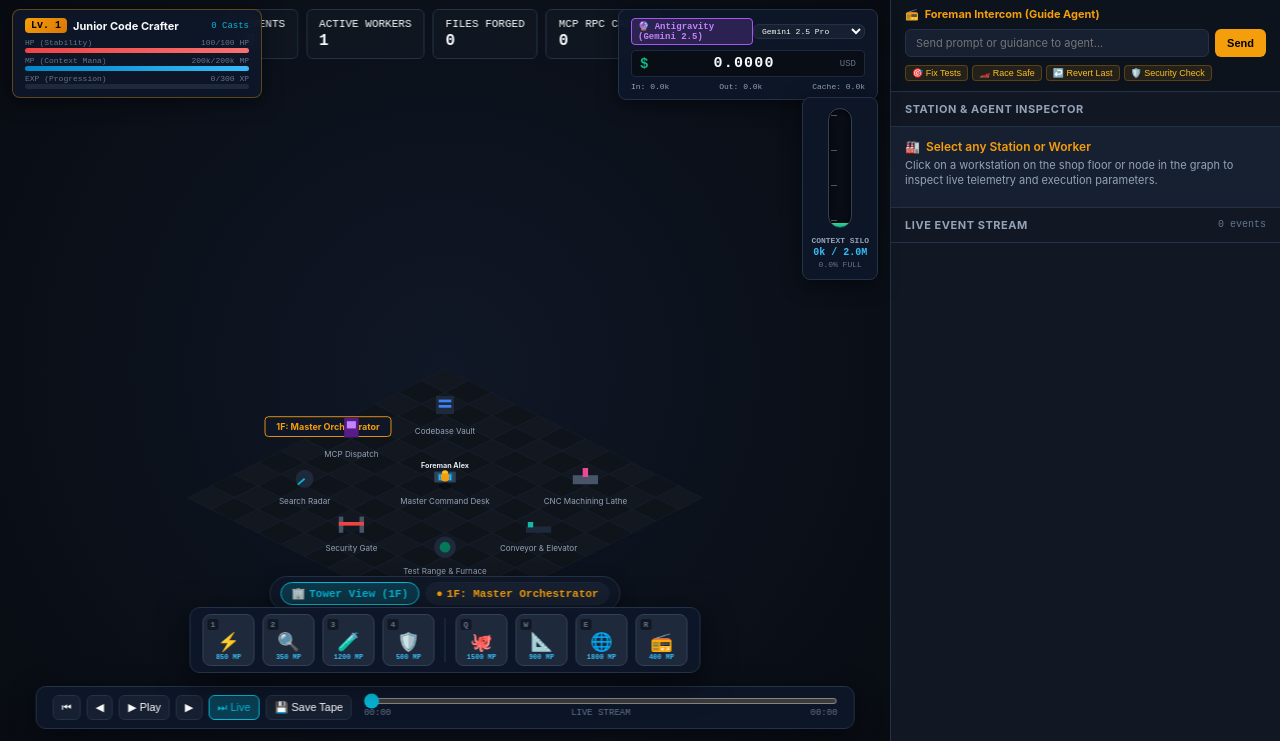
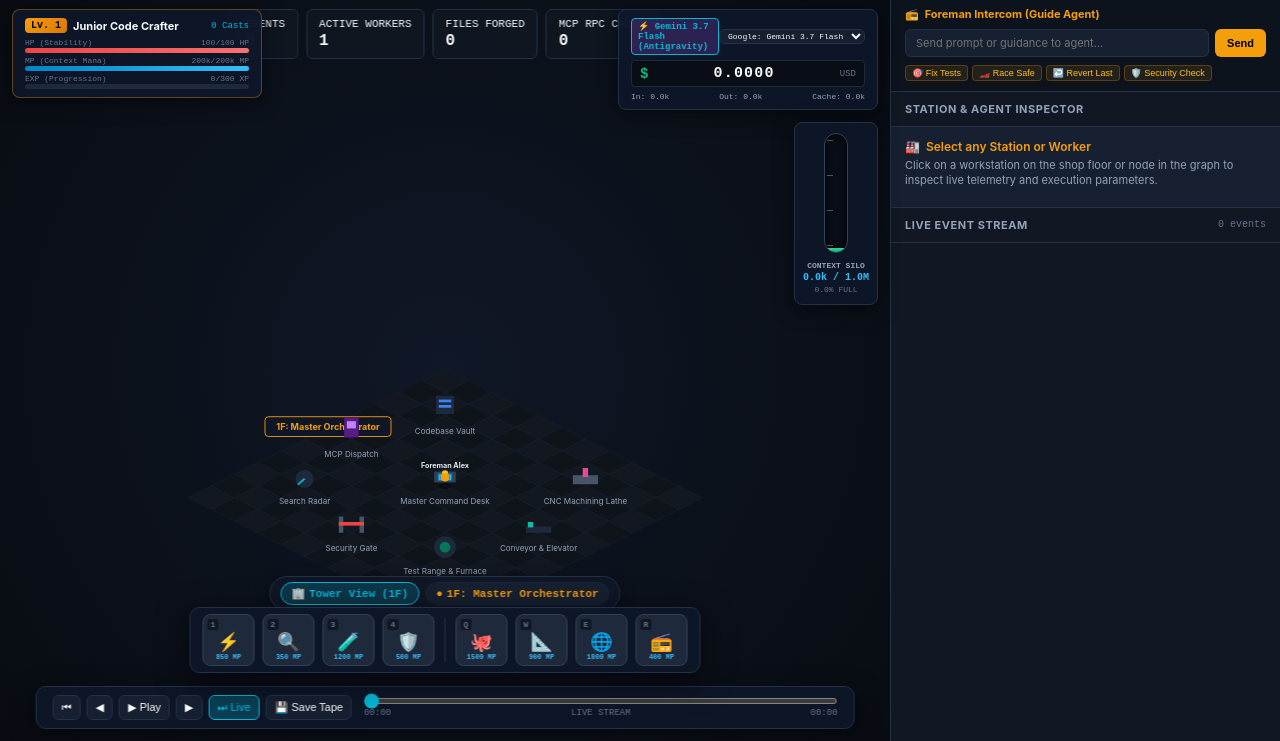
Before and after one commit to igenexxx/copilot-visualizer, a website built with Vite: page web/index.html in a window 1280 px wide. Shown: the part 59-800 px from the top of the page. Built offline with nearby package versions, Linux system fonts and the light colour scheme; no server answers; files whose address does not match are found by name.

Commit message:
fix: populate model dropdown exclusively with session-detected models and offset context silo dock downward

```diff
--- a/web/src/main.ts
+++ b/web/src/main.ts
@@ -178,12 +178,8 @@ class App {
           <div class="hud-top-right">
             <div class="odometer-card" title="Real-time LLM API Cost Odometer based on active agent telemetry">
               <div class="odometer-title-row">
-                <span id="odometer-agent-badge" class="odometer-model-badge">🔮 Antigravity (Gemini 2.5)</span>
-                <select id="pricing-model-select" class="speed-select" style="padding: 1px 4px; font-size: 8px;">
-                  <option value="antigravity" selected>Gemini 2.5 Pro</option>
-                  <option value="claude_code">Claude 3.7 Sonnet</option>
-                  <option value="copilot_cli">GPT-4o (Copilot)</option>
-                </select>
+                <span id="odometer-agent-badge" class="odometer-model-badge">⚡ Gemini 3.7 Flash</span>
+                <select id="pricing-model-select" class="speed-select" style="padding: 1px 4px; font-size: 8px;"></select>
               </div>
               <div class="odometer-counter">
                 <span class="odometer-currency">$</span>
@@ -1040,6 +1036,9 @@ class App {
       if (odoOut) odoOut.textContent = `Out: ${(state.totalOutputTokens / 1000).toFixed(1)}k`;
       if (odoCache) odoCache.textContent = `Cache: ${(state.totalCachedTokens / 1000).toFixed(1)}k`;
     };
+
+    // Trigger initial render
+    this.tokenomics.onUpdate(this.tokenomics.getState());
   }
 
   private renderRPGHotbar(): void {
--- a/web/src/style.css
+++ b/web/src/style.css
@@ -446,7 +446,7 @@ canvas {
 /* Vertical Context Silo Gauge Dock (Right Edge) */
 .silo-dock {
   position: absolute;
-  top: 100px;
+  top: 125px;
   right: 12px;
   background: rgba(15, 23, 42, 0.92);
   backdrop-filter: blur(12px);
```
Also changed, not shown: 2 other files.
